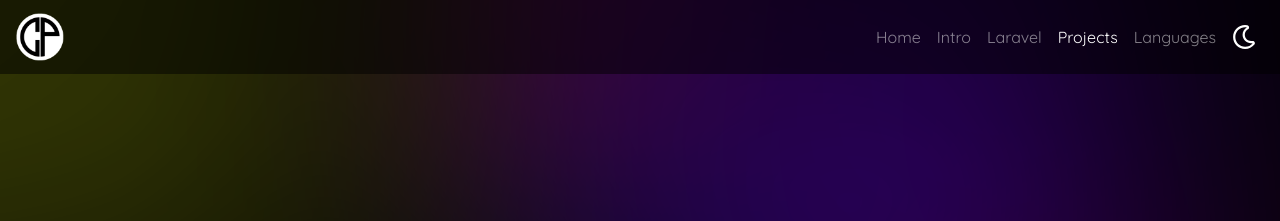
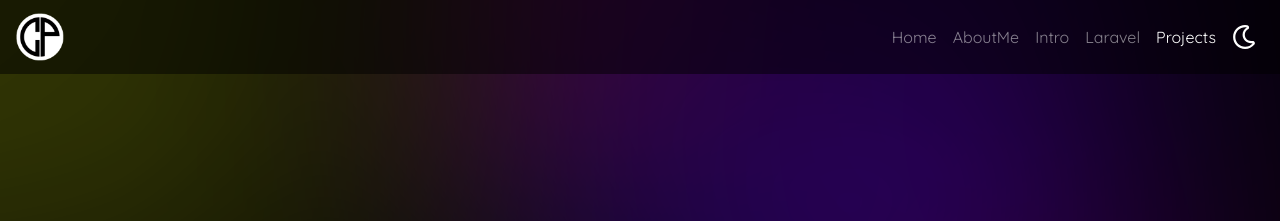
Before and after one commit to calogero11/calogero11.github.io, a Jekyll site: the page built from index.html, in a window 1280 px wide. Shown: the top 221 px of the page. Built offline with Jekyll 4.4.1, drawn with Linux system fonts in a browser that asks for light colours; nearby versions of some CDN libraries; some web fonts are replaced.

Commit message:
[M35]
- styled console

```diff
--- a/css/custom/_global.scss
+++ b/css/custom/_global.scss
@@ -246,8 +246,6 @@
   animation: scroll 20s linear infinite;
 }
 
-
-
 @keyframes scroll {
   0% {
     transform: translate(0, 0);
@@ -352,9 +350,22 @@
   background-color: rgba(255, 255, 255, .9);
 }
 
+.btn-circle i {
+  position: relative;
+  top: -1px;
+}
+
+.btn-circle-sm {
+  border-radius: 50%;
+  width: 15px;
+  height: 15px;
+  line-height: 15px;
+  font-size: 0.9rem;
+}
+
 // Small devices (landscape phones, 576px and up)
 @media (min-width: 576px) {
-  .box {
+  .cover {
     overflow-y:hidden;
     overflow-x: hidden;
     white-space: nowrap;
--- a/index.html
+++ b/index.html
@@ -15,6 +15,9 @@
                 <a class="nav-link" href="#index" onclick="smoothScroll()">Home</a>
             </li>
             <li class="nav-item">
+                <a class="nav-link" href="#aboutMe" onclick="smoothScroll()">AboutMe</a>
+            </li>
+            <li class="nav-item">
                 <a class="nav-link" href="#intro" onclick="smoothScroll()">Intro</a>
             </li>
             <li class="nav-item">
@@ -22,9 +25,6 @@
             </li>
             <li class="nav-item">
                 <a class="nav-link" href="#projects" onclick="smoothScroll()">Projects</a>
-            </li>
-            <li class="nav-item">
-                <a class="nav-link" href="#languages" onclick="smoothScroll()">Languages</a>
             </li>
             <li class="nav-item">
 
@@ -292,11 +292,11 @@
                 </h1>
                 <button id="consoleRenew" onclick="consoleRenew()" class="float-bottom btn">Yes</button>
             </div>
-            <div id="console" data-aos="fade-right" data-aos-duration="1500" class="col-11 col-sm-9 col-md-8 col-lg-7 rounded mx-auto rm-my-lg" style="background-color: #cdcdcd; height: 12.4em;">
-                <button onclick="exitConsole()" class="bg-danger console__btn mt-2 mb-3"></button>
-                <button class="bg-warning console__btn mt-2 mb-3"></button>
-                <button class="bg-success console__btn mt-2 mb-3"></button>
-                <p class="text-center text-info mr-5 mb-3">
+            <div id="console" data-aos="fade-right" data-aos-duration="1500" class="col-11 col-sm-9 col-md-8 col-lg-7 rounded mx-auto rm-my-lg" style="background-color: #d8d8d8; height: 11.4em;">
+                <button class="btn-danger btn-circle-sm m-1 float-left" onclick="exitConsole()"></button>
+                <button class="btn-warning btn-circle-sm m-1 float-left"></button>
+                <button class="btn-success btn-circle-sm m-1 float-left"></button>
+                <p class="text-center mr-6 text-info my-auto">
                     IDE
                 </p>
                 <div class="row">
```
